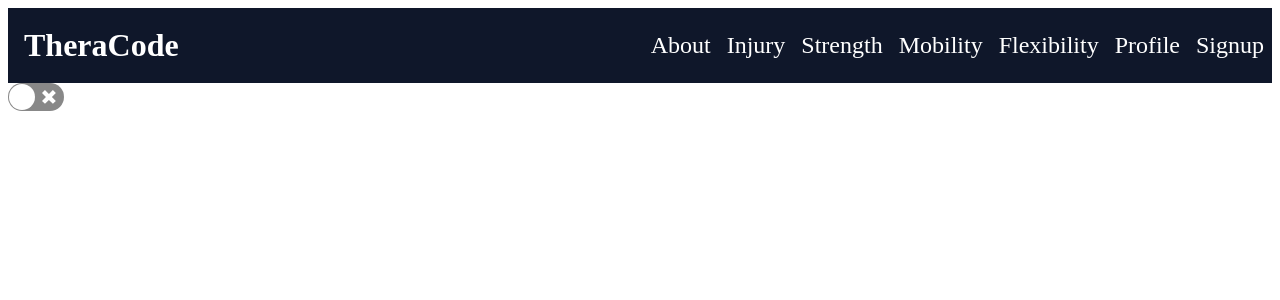
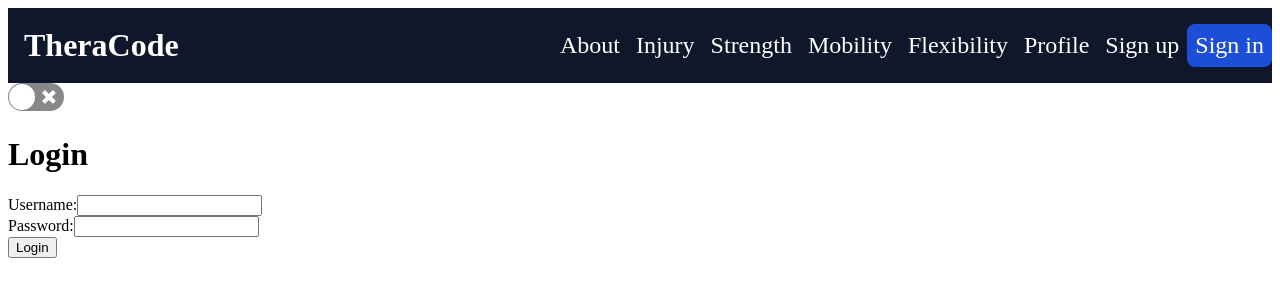
Before and after one commit to iskandervulto/TheraCode, a React (Create React App) app in the folder client/: page /signin in a window 1280 px wide. Shown: the top 300 px of the page. Built offline with nearby package versions, Linux system fonts and the light colour scheme.

Commit message:
Another hailmary backup

```diff
--- a/client/src/components/App.js
+++ b/client/src/components/App.js
@@ -11,6 +11,7 @@ import Mobility from './pages/Mobility'
 import Flexibility from './pages/Flexibility'
 import Profile from './pages/Profile'
 import SignUp from './pages/SignUp';
+import SignIn from './pages/SignIn';
 import NavBar  from "./NavBar"
 import { AuthProvider } from '../Contexts/AuthContext';
 
@@ -40,6 +41,7 @@ const toggleTheme = () => {
       <Route path="/flexibility" element={<Flexibility />} />
       <Route path="/profile" element={<Profile />} />
       <Route path="/signup" element={<SignUp />} />
+      <Route path="/signin" element={<SignIn />} />
     </Routes>
     </div>
   </ThemeContext.Provider>
--- a/client/src/components/NavBar.js
+++ b/client/src/components/NavBar.js
@@ -34,7 +34,10 @@ const NavBar = () => {
           <NavLink to="/profile">Profile</NavLink>
         </li>
         <li>
-          <NavLink to="/signup">Signup</NavLink>
+          <NavLink to="/signup">Sign up</NavLink>
+        </li>
+        <li>
+          <NavLink to="/signin">Sign in</NavLink>
         </li>
       </ul>
     </nav>
--- /dev/null
+++ b/client/src/components/SignInForm.js
@@ -0,0 +1,56 @@
+import React, { useState } from 'react';
+import axios from 'axios';
+
+function SignInForm() {
+  const [formData, setFormData] = useState({ username: '', password: '' });
+  const [token, setToken] = useState('');
+
+  const handleInputChange = (e) => {
+    const { name, value } = e.target;
+    setFormData({ ...formData, [name]: value });
+  }
+
+  const handleLogin = () => {
+    axios.post('/login', formData)
+      .then((response) => {
+        setToken(response.data.token);
+      })
+      .catch((error) => {
+        console.log('Error:', error);
+      });
+  }
+
+  return (
+    <div>
+      <h1>Login</h1>
+      <form>
+        <div>
+          <label htmlFor="username">Username:</label>
+          <input
+            type="text"
+            id="username"
+            name="username"
+            value={formData.username}
+            onChange={handleInputChange}
+          />
+        </div>
+        <div>
+          <label htmlFor="password">Password:</label>
+          <input
+            type="password"
+            id="password"
+            name="password"
+            value={formData.password}
+            onChange={handleInputChange}
+          />
+        </div>
+        <button type="button" onClick={handleLogin}>Login</button>
+      </form>
+      <div>
+        {token && <p>Token: {token}</p>}
+      </div>
+    </div>
+  );
+}
+
+export default SignInForm
--- /dev/null
+++ b/client/src/components/pages/SignIn.js
@@ -0,0 +1,10 @@
+import React from 'react'
+import SignInForm from '../SignInForm'
+
+const SignIn = () => {
+  return (
+    <SignInForm />
+  )
+}
+
+export default SignIn
```
Also changed, not shown: 2 other files (tests, documents, lock files or other folders).
